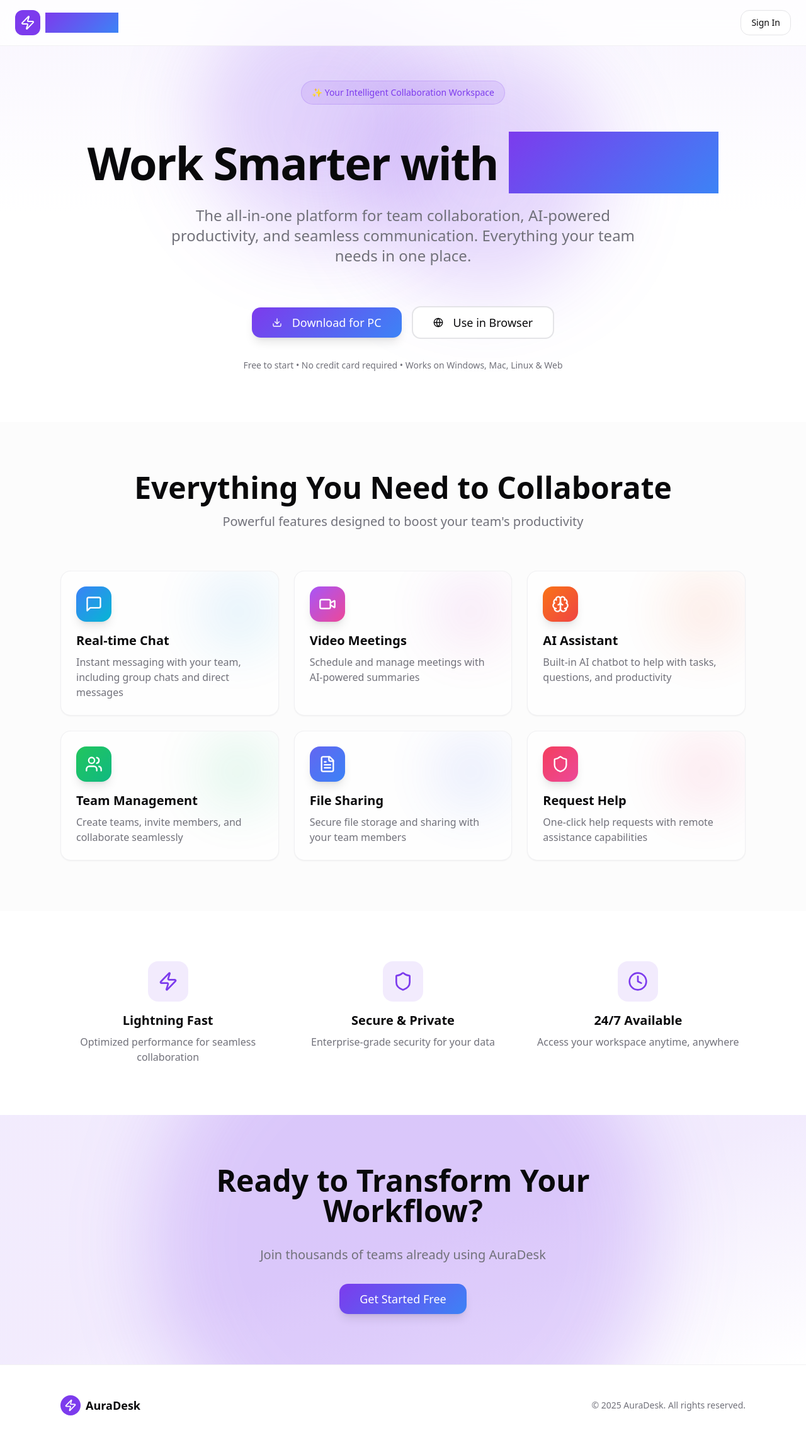
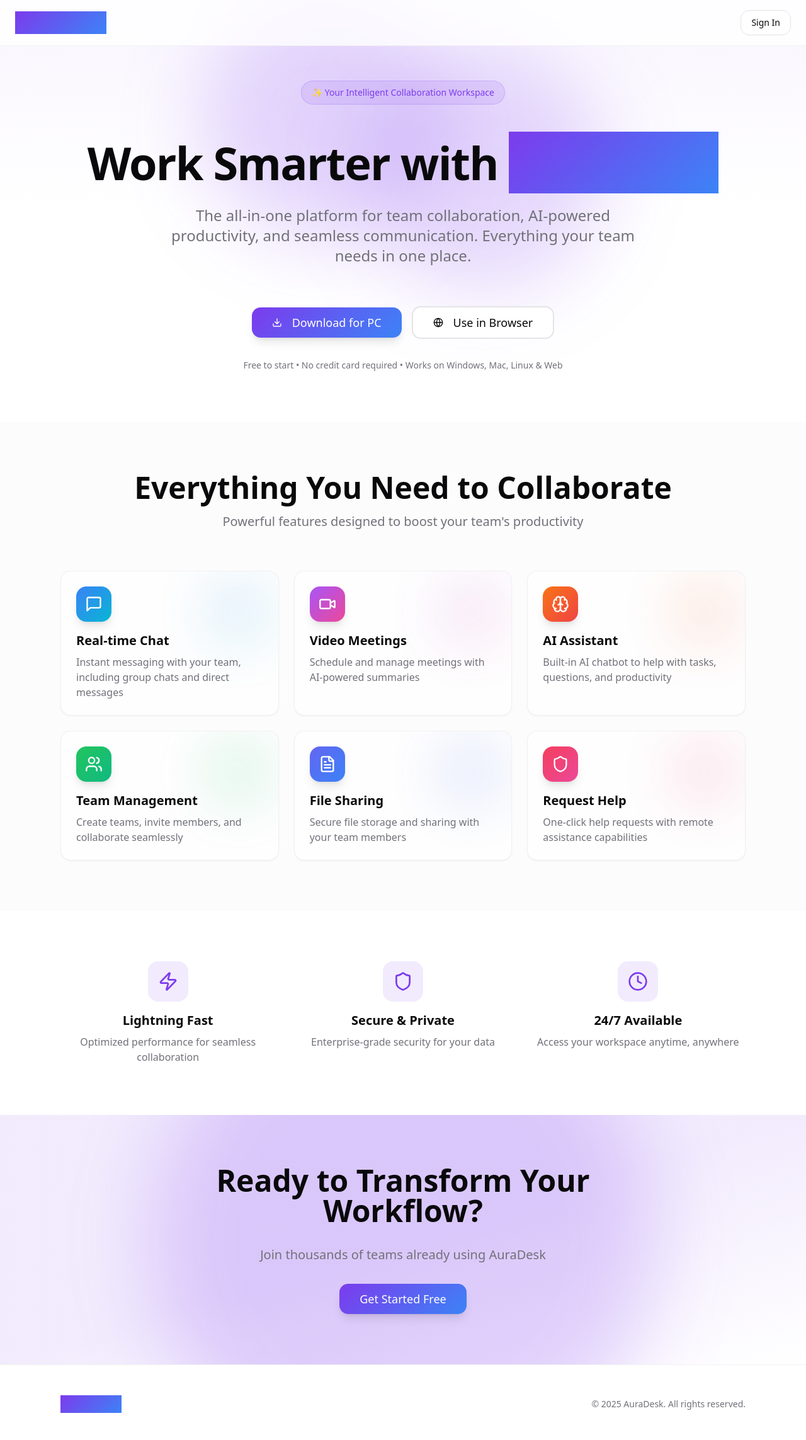
Before and after one commit to cyb3rh3ad/auradesk-4cb3f0f7, a React (Vite) app: page / in a window 1280 px wide. Shown: the top 2286 px of the page at 63% size. Built offline with nearby package versions, Linux system fonts and the light colour scheme; the HTML template or start-up script is replaced by a standard one.

Commit message:
Fix landing page visuals

```diff
--- a/src/pages/Landing.tsx
+++ b/src/pages/Landing.tsx
@@ -72,12 +72,7 @@ const Landing = () => {
       <nav className="fixed top-0 left-0 right-0 z-50 bg-background/80 backdrop-blur-lg border-b border-border/50">
         <div className="container mx-auto px-6 py-4">
           <div className="flex items-center justify-between">
-            <div className="flex items-center gap-2">
-              <div className="w-10 h-10 rounded-xl bg-gradient-to-br from-primary to-accent flex items-center justify-center">
-                <Zap className="w-6 h-6 text-white" />
-              </div>
-              <span className="text-2xl font-bold gradient-primary bg-clip-text text-transparent">AuraDesk</span>
-            </div>
+            <span className="text-3xl font-bold gradient-primary bg-clip-text text-transparent">AuraDesk</span>
             <Button variant="outline" onClick={() => navigate('/auth')}>
               Sign In
             </Button>
@@ -257,12 +252,7 @@ const Landing = () => {
       <footer className="py-12 px-6 border-t border-border/50">
         <div className="container mx-auto max-w-6xl">
           <div className="flex flex-col md:flex-row items-center justify-between gap-4">
-            <div className="flex items-center gap-2">
-              <div className="w-8 h-8 rounded-lg bg-gradient-to-br from-primary to-accent flex items-center justify-center">
-                <Zap className="w-5 h-5 text-white" />
-              </div>
-              <span className="text-lg font-bold">AuraDesk</span>
-            </div>
+            <span className="text-xl font-bold gradient-primary bg-clip-text text-transparent">AuraDesk</span>
             <p className="text-sm text-muted-foreground">
               © 2025 AuraDesk. All rights reserved.
             </p>
```
